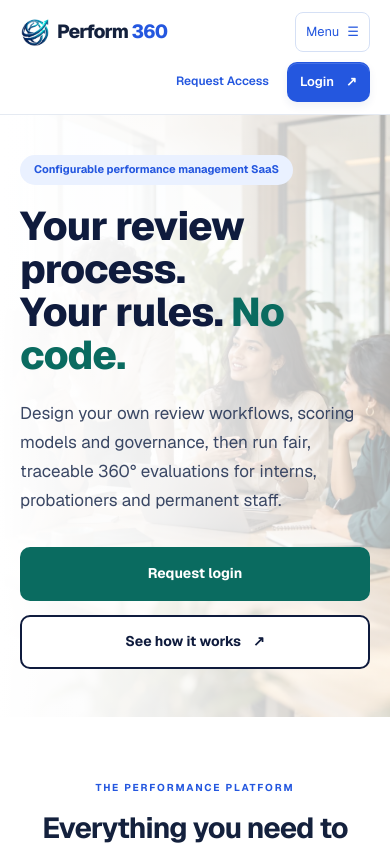
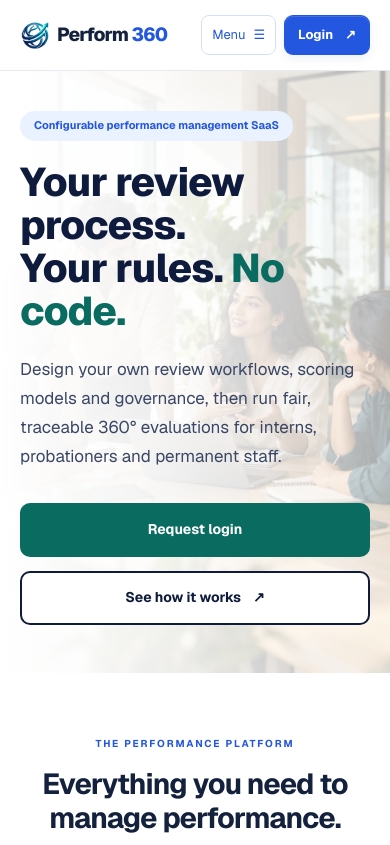
Before and after one commit to Satheesan-R/360-performance-platform-frontend, a Next.js app: page / in a window 390 px wide. Shown: the top 845 px of the page. Built offline with nearby package versions, Linux system fonts and the light colour scheme.

Commit message:
Updated the landing page header with a more professional design

```diff
--- a/components/landing/landing.module.css
+++ b/components/landing/landing.module.css
@@ -1718,10 +1718,15 @@
 /* Three header zones: brand, centered section links, account actions. */
 .scopeNav { display: grid; grid-template-columns: minmax(0, 1fr) auto minmax(0, 1fr); gap: 20px; }
 .scopeNav > .brand { justify-self: start; }
-.scopeLinks { justify-content: center; margin: 0; gap: 16px; }
-.headerActions { display: flex; align-items: center; justify-content: flex-end; gap: 16px; justify-self: end; }
-.headerRequest { color: var(--blue); font-size: 12px; font-weight: 600; white-space: nowrap; }
-.headerRequest:hover { color: #173a9f; }
+.scopeLinks { justify-content: center; margin: 0; gap: 6px; }
+.scopeLinks > a { position: relative; padding: 10px 11px; border-radius: 8px; color: #52617a; font-size: 12px; font-weight: 550; letter-spacing: -0.05px; transition: background .15s ease, color .15s ease; }
+.scopeLinks > a::after { position: absolute; right: 11px; bottom: 4px; left: 11px; height: 2px; border-radius: 999px; background: var(--blue); content: ""; opacity: 0; transform: scaleX(.4); transition: opacity .15s ease, transform .15s ease; }
+.scopeLinks > a:hover { background: #f1f5ff; color: #173a9f; }
+.scopeLinks > a:hover::after { opacity: 1; transform: scaleX(1); }
+.headerActions { display: flex; align-items: center; justify-content: flex-end; gap: 12px; justify-self: end; }
+.headerRequest { padding: 10px 12px; border-radius: 8px; color: #3156b8; font-size: 12px; font-weight: 650; white-space: nowrap; transition: background .15s ease, color .15s ease; }
+.headerRequest:hover { background: #f1f5ff; color: #173a9f; }
+.scopeNav .navLogin { min-height: 44px; padding: 10px 17px; border-radius: 9px; font-weight: 650; }
 @media (max-width: 1100px) {
   .scopeNav { grid-template-columns: minmax(0, 1fr) auto auto; gap: 16px; }
   .menuToggle { margin-left: 0; }
@@ -1729,10 +1734,11 @@
   .scopeLinks { grid-column: 1 / -1; grid-row: 2; }
 }
 @media (max-width: 560px) {
-  .scopeNav { grid-template-columns: minmax(0, 1fr) auto; gap: 10px; }
-  .headerActions { grid-column: 1 / -1; grid-row: 2; gap: 18px; }
-  .scopeLinks { grid-row: 3; }
-  .headerRequest { font-size: 12px; }
+  .scopeNav { grid-template-columns: minmax(0, 1fr) auto auto; gap: 8px; }
+  .headerActions { grid-column: 3; grid-row: 1; gap: 8px; }
+  .headerRequest { display: none; }
+  .scopeLinks { grid-column: 1 / -1; grid-row: 2; }
+  .scopeNav .navLogin { min-height: 40px; padding: 8px 13px; }
   .landing section[id], .accessInstructions { scroll-margin-top: 144px; }
 }
 
```
